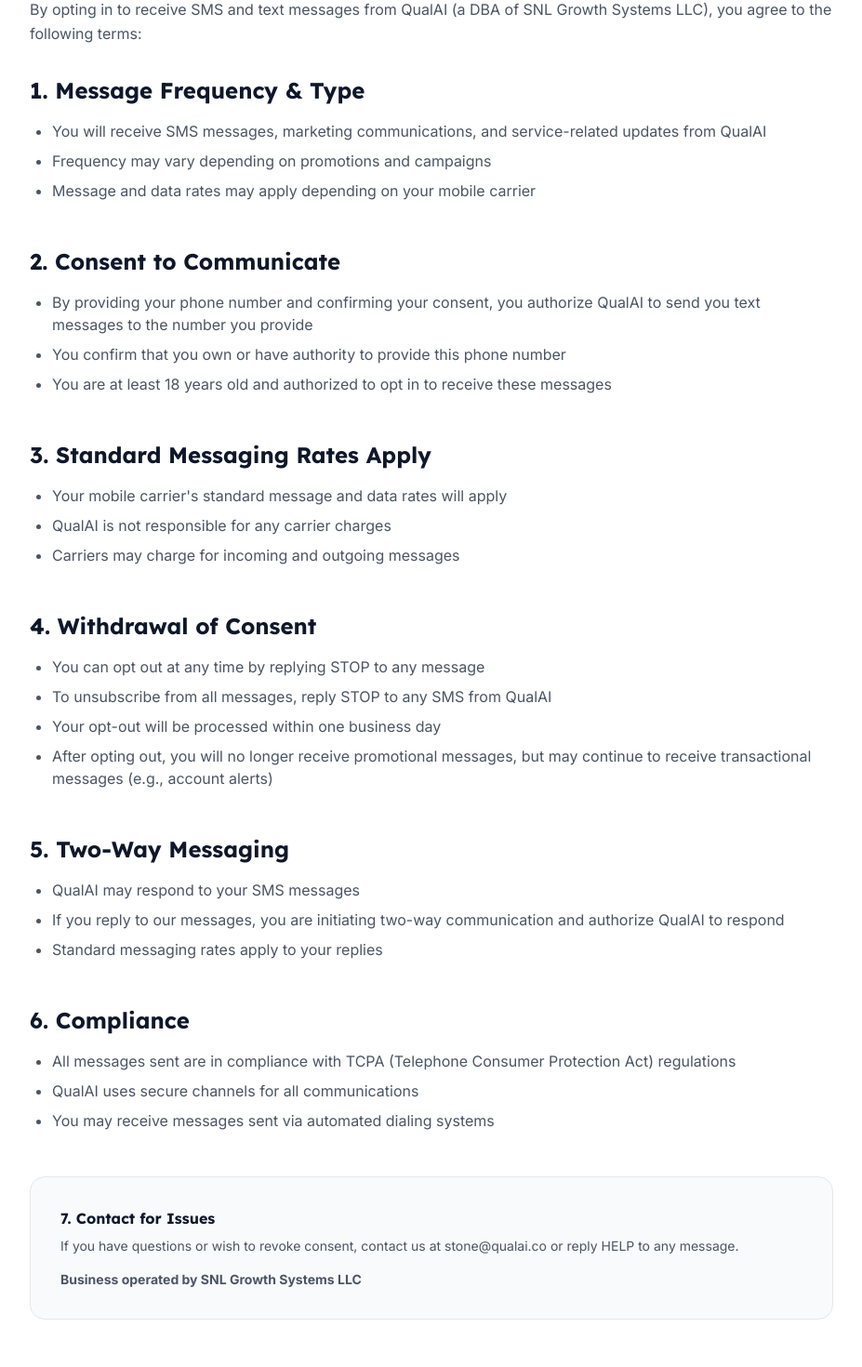
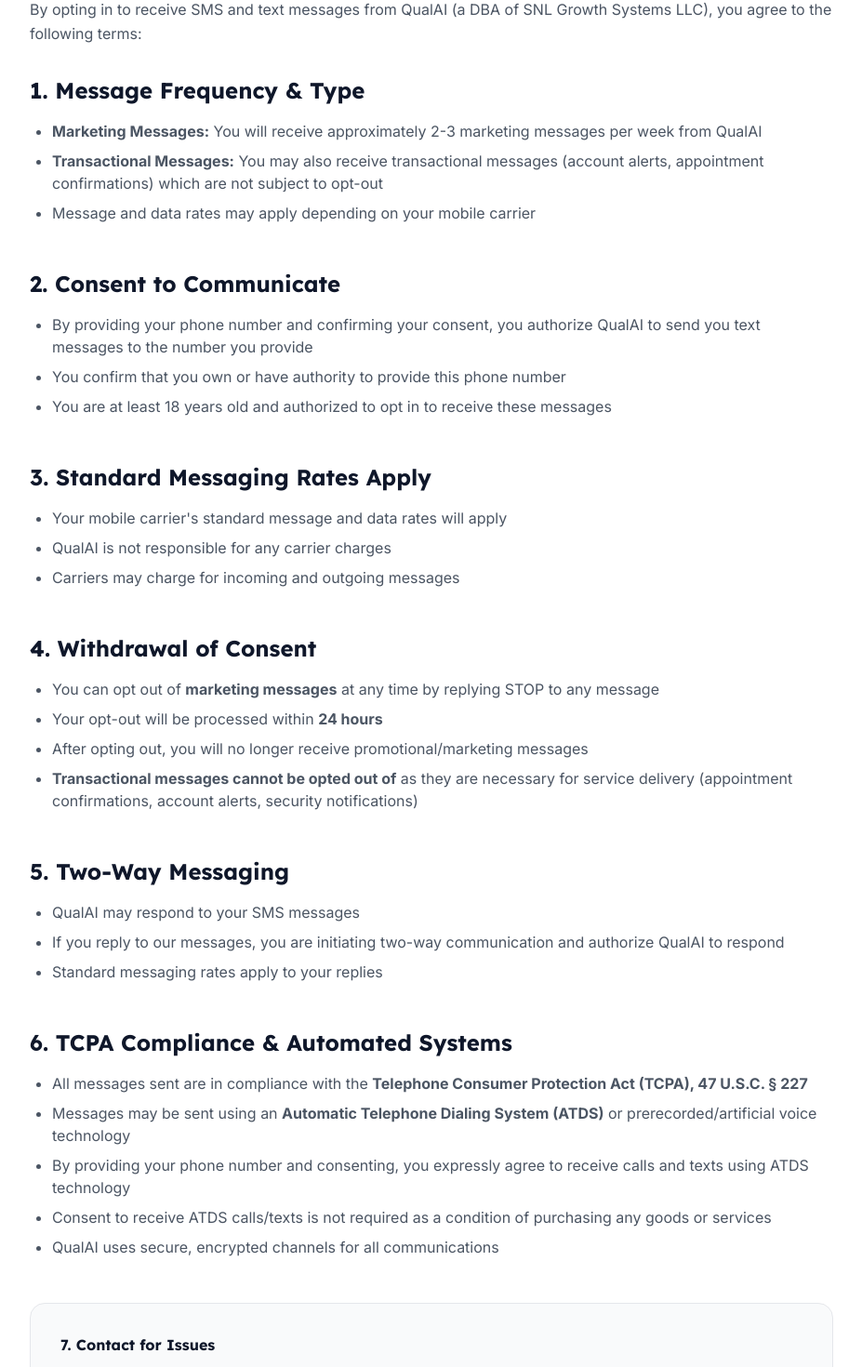
Before and after one commit to stone-netizen/qual-ai-demo, a React (Vite) app: page /terms in a window 1280 px wide. Shown: the part 320-1790 px from the top of the page at 93% size, without its empty margins (176-1103 px from the left). Built offline with nearby package versions, Linux system fonts and the light colour scheme.

Commit message:
Fix TCPA compliance: Add specific frequency, legal citations, ATDS disclosure, 24hr opt-out

```diff
--- a/pages/TermsOfService.tsx
+++ b/pages/TermsOfService.tsx
@@ -16,8 +16,8 @@
       <section className="mb-12">
         <h2 className="text-2xl font-bold text-navy-900 mb-4 font-heading">1. Message Frequency & Type</h2>
         <ul className="list-disc pl-6 text-gray-600 space-y-2">
-          <li>You will receive SMS messages, marketing communications, and service-related updates from QualAI</li>
-          <li>Frequency may vary depending on promotions and campaigns</li>
+          <li><strong>Marketing Messages:</strong> You will receive approximately 2-3 marketing messages per week from QualAI</li>
+          <li><strong>Transactional Messages:</strong> You may also receive transactional messages (account alerts, appointment confirmations) which are not subject to opt-out</li>
           <li>Message and data rates may apply depending on your mobile carrier</li>
         </ul>
       </section>
@@ -43,10 +43,10 @@
       <section className="mb-12">
         <h2 className="text-2xl font-bold text-navy-900 mb-4 font-heading">4. Withdrawal of Consent</h2>
         <ul className="list-disc pl-6 text-gray-600 space-y-2">
-          <li>You can opt out at any time by replying STOP to any message</li>
-          <li>To unsubscribe from all messages, reply STOP to any SMS from QualAI</li>
-          <li>Your opt-out will be processed within one business day</li>
-          <li>After opting out, you will no longer receive promotional messages, but may continue to receive transactional messages (e.g., account alerts)</li>
+          <li>You can opt out of <strong>marketing messages</strong> at any time by replying STOP to any message</li>
+          <li>Your opt-out will be processed within <strong>24 hours</strong></li>
+          <li>After opting out, you will no longer receive promotional/marketing messages</li>
+          <li><strong>Transactional messages cannot be opted out of</strong> as they are necessary for service delivery (appointment confirmations, account alerts, security notifications)</li>
         </ul>
       </section>
 
@@ -60,11 +60,13 @@
       </section>
 
       <section className="mb-12">
-        <h2 className="text-2xl font-bold text-navy-900 mb-4 font-heading">6. Compliance</h2>
+        <h2 className="text-2xl font-bold text-navy-900 mb-4 font-heading">6. TCPA Compliance & Automated Systems</h2>
         <ul className="list-disc pl-6 text-gray-600 space-y-2">
-          <li>All messages sent are in compliance with TCPA (Telephone Consumer Protection Act) regulations</li>
-          <li>QualAI uses secure channels for all communications</li>
-          <li>You may receive messages sent via automated dialing systems</li>
+          <li>All messages sent are in compliance with the <strong>Telephone Consumer Protection Act (TCPA), 47 U.S.C. § 227</strong></li>
+          <li>Messages may be sent using an <strong>Automatic Telephone Dialing System (ATDS)</strong> or prerecorded/artificial voice technology</li>
+          <li>By providing your phone number and consenting, you expressly agree to receive calls and texts using ATDS technology</li>
+          <li>Consent to receive ATDS calls/texts is not required as a condition of purchasing any goods or services</li>
+          <li>QualAI uses secure, encrypted channels for all communications</li>
         </ul>
       </section>
 
```
